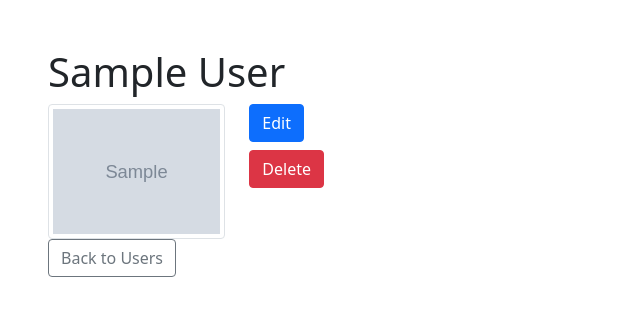
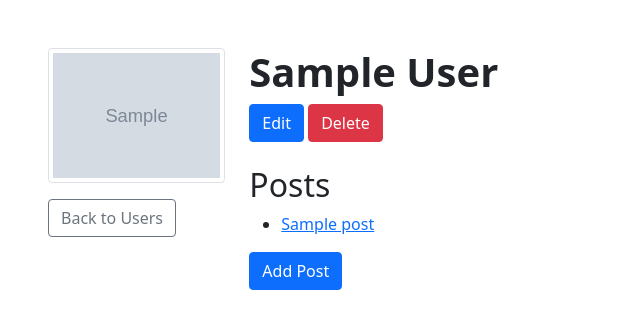
Before and after one commit to thedvo/SQLAlchemy-Blogly-App, a Flask app: page /users/1 in a window 1280 px wide. Shown: the top 329 px of the page, without its empty margins (0-640 px from the left). Run offline with Flask 2, Linux system fonts and the light colour scheme; tables that the repository leaves empty hold one stand-in row (values such as "Sample post"); grey boxes marked "Sample" are stand-in pictures.

Commit message:
Add blog post routes, templates, and tests

```diff
--- a/app.py
+++ b/app.py
@@ -1,7 +1,7 @@
 """Blogly application."""
 
 from flask import Flask, request, render_template, redirect
-from models import db, connect_db, User
+from models import db, connect_db, User, Post
 from flask_debugtoolbar import DebugToolbarExtension
 
 app = Flask(__name__)
@@ -27,13 +27,13 @@ def show_users_list():
     """Shows list of all users in database and button for adding new user"""
 
     users = User.query.order_by(User.last_name, User.first_name).all()
-    return render_template('list.html', users = users)
+    return render_template('users/list.html', users = users)
 
 @app.route('/users/new')
 def show_add_form():
     """Shows an add form for users"""
 
-    return render_template('form.html')
+    return render_template('users/form.html')
 
 
 @app.route('/users/new', methods=['POST'])
@@ -48,6 +48,7 @@ def create_user():
     db.session.add(new_user)
     db.session.commit()
 
+
     return redirect(f'/users/{new_user.id}')
 
 
@@ -56,8 +57,9 @@ def user_details(user_id):
     """Show info for a single user"""
 
     user = User.query.get_or_404(user_id)
+    posts = Post.query.filter(Post.user_id == user_id)
 
-    return render_template('user.html', user = user)
+    return render_template('users/user.html', user = user, posts = posts)
 
 
 @app.route('/users/<user_id>/edit')
@@ -66,7 +68,7 @@ def edit_user(user_id):
 
     user = User.query.get_or_404(user_id)
 
-    return render_template('edit.html', user=user)
+    return render_template('users/edit.html', user=user)
 
 
 @app.route('/users/<user_id>/edit', methods = ['POST'])
@@ -86,6 +88,7 @@ def save_edit(user_id):
     db.session.add(user)
     db.session.commit()
 
+
     return redirect('/users')
 
 
@@ -97,4 +100,78 @@ def delete_user(user_id):
     # User.query.filter_by(first_name = user.first_name).delete()
     db.session.commit()
 
+
     return redirect('/users')
+
+
+
+# BLOG POST ROUTES
+
+@app.route('/users/<int:user_id>/posts/new')
+def post_form(user_id):
+    """Shows form to add a post for that user"""
+
+    user = User.query.get_or_404(user_id)
+
+    return render_template('posts/addpost.html', user = user)
+
+
+@app.route('/users/<int:user_id>/posts/new', methods=['POST'])
+def add_post(user_id):
+    """Handles add post form; add post and redirect to user detail page"""
+
+    user = User.query.get_or_404(user_id)
+
+    new_post = Post(
+                title = request.form['post_title'],
+                content = request.form['post_content'],
+                user = user)
+
+
+    db.session.add(new_post)
+    db.session.commit()
+
+
+    return redirect(f'/users/{user_id}')
+
+
+@app.route('/posts/<int:post_id>')
+def show_post(post_id):
+    """Show a post"""
+
+    post = Post.query.get_or_404(post_id)
+
+    return render_template('posts/post.html', post = post)
+
+
+@app.route('/posts/<int:post_id>/edit')
+def edit_post_form(post_id):
+    """Shows form to edit a post"""
+    post = Post.query.get_or_404(post_id)
+
+    return render_template('posts/editpost.html', post = post)
+
+
+@app.route('/posts/<int:post_id>/edit', methods=['POST'])
+def edit_post(post_id):
+    """Handles edit post form. Redirects back to post view"""
+
+    post = Post.query.get_or_404(post_id)
+    post.title = request.form['post_title']
+    post.content = request.form['post_content']
+
+    db.session.add(post)
+    db.session.commit()
+
+    return redirect(f'/users/{post.user.id}')
+
+
+@app.route('/posts/<int:post_id>/delete', methods=['POST'])
+def delete_post(post_id):
+    """Deletes a blog post"""
+
+    post = Post.query.get_or_404(post_id)
+    db.session.delete(post)
+    db.session.commit()
+
+    return redirect(f"/users/{post.user_id}")
--- a/models.py
+++ b/models.py
@@ -1,5 +1,6 @@
 """Models for Blogly."""
 from flask_sqlalchemy import SQLAlchemy
+import datetime
 
 db = SQLAlchemy()
 
@@ -12,11 +13,7 @@ def connect_db(app):
 class User(db.Model):
     """User"""
 
-    __tablename__ = "User"
-
-    def __repr__(self):
-        p = self
-        return f"<User id = {p.id} first_name={p.first_name} last_name={p.last_name} image_url={p.image_url}>"
+    __tablename__ = "users"
 
     id = db.Column(db.Integer,
                    primary_key = True,
@@ -32,7 +29,29 @@ class User(db.Model):
                      nullable = False)
 
 
+    def __repr__(self):
+        p = self
+        return f"<User id = {p.id} first_name={p.first_name} last_name={p.last_name} image_url={p.image_url}>"
+
     @property
     def full_name(self):
         """Returns full name"""
         return f"{self.first_name} {self.last_name}"
+
+
+class Post(db.Model):
+    """Blog Posts"""
+
+    __tablename__ = "posts"
+
+    id = db.Column(db.Integer, primary_key=True, autoincrement=True)
+    title = db.Column(db.Text, nullable=False)
+    content = db.Column(db.Text, nullable=False)
+    created_at = db.Column(db.DateTime, nullable=False, default=datetime.datetime.now)
+    user_id = db.Column(db.Integer, db.ForeignKey('users.id'), nullable=False)
+
+    user = db.relationship('User', backref='post')
+
+    def __repr__(self):
+        p = self
+        return f"<Post id={p.id} title={p.title} content={p.content} created_at={p.created_at} user={p.user} >"
--- a/static/app.css
+++ b/static/app.css
@@ -1,4 +1,4 @@
 img {
-	width: 200px;
-	height: 200px;
+	width: 300px;
+	height: 300px;
 }
--- a/templates/user.html
+++ /dev/null
@@ -1,29 +0,0 @@
-{% extends 'index.html' %}
-
-{% block title %} {{ user.full_name }} {% endblock %}
-
-
-{% block content%}
-<h1>{{ user.full_name }}</h1>
-
-<div class="row">
-	<div class="col-2">
-		<img
-			src="{{ user.image_url }} "
-			alt="{{ user.full_name }}"
-			class="img-thumbnail"
-		/>
-	</div>
-
-	<div class="col">
-		<a href="/users/{{user.id}}/edit" class="btn btn-primary mb-2" role="button">Edit</a>
-
-		<form action="/users/{{user.id}}/delete" method="POST">
-			<button class="btn btn-danger" role="button">Delete</button>
-		</form>
-	</div>
-
-	<div class="col-12">
-		<a class="btn btn-outline-secondary" href="/users" role="button">Back to Users</a>
-	</div>
-{% endblock %}
--- /dev/null
+++ b/templates/users/user.html
@@ -0,0 +1,40 @@
+{% extends 'index.html' %}
+
+{% block title %} {{ user.full_name }} {% endblock %}
+
+
+{% block content%}
+<div class="row">
+	<div class="col-2">
+		<img
+			src="{{ user.image_url }} "
+			alt="{{ user.full_name }}"
+			class="img-thumbnail"
+		/>
+		<div class="col-12 mt-3">
+			<a class="btn btn-outline-secondary" href="/users" role="button">Back to Users</a>
+		</div>
+	</div>
+
+	<div class="col-4">
+		<h1><b>{{ user.full_name }}</b></h1>
+			<form action="/users/{{user.id}}/delete" method="POST">
+				<a href="/users/{{user.id}}/edit" class="btn btn-primary" role="button">Edit</a>
+				<button class="btn btn-danger" role="button">Delete</button>
+			</form>
+
+			<div class="mt-4">
+				<h2>Posts</h2>
+				<ul>
+					{% for post in posts %}
+					<li><a href="/posts/{{post.id}}">{{post.title}}</a></li>
+					{% endfor %}
+				</ul>
+
+				<form action="/users/{{user.id}}/posts/new">
+					<button class="btn btn-primary">Add Post</button>
+				</form>
+			</div>
+	</div>
+
+{% endblock %}
```
Also changed, not shown: seed.py (+33 -7 lines), templates/posts/addpost.html (added, +26 -0 lines), templates/posts/editpost.html (added, +26 -0 lines), templates/posts/post.html (added, +22 -0 lines), templates/users/edit.html (renamed from templates/edit.html, +6 -3 lines), templates/users/form.html (renamed from templates/form.html, +7 -4 lines), test_app.py (+81 -1 lines), templates/users/list.html (renamed from templates/list.html), 1 other file.
